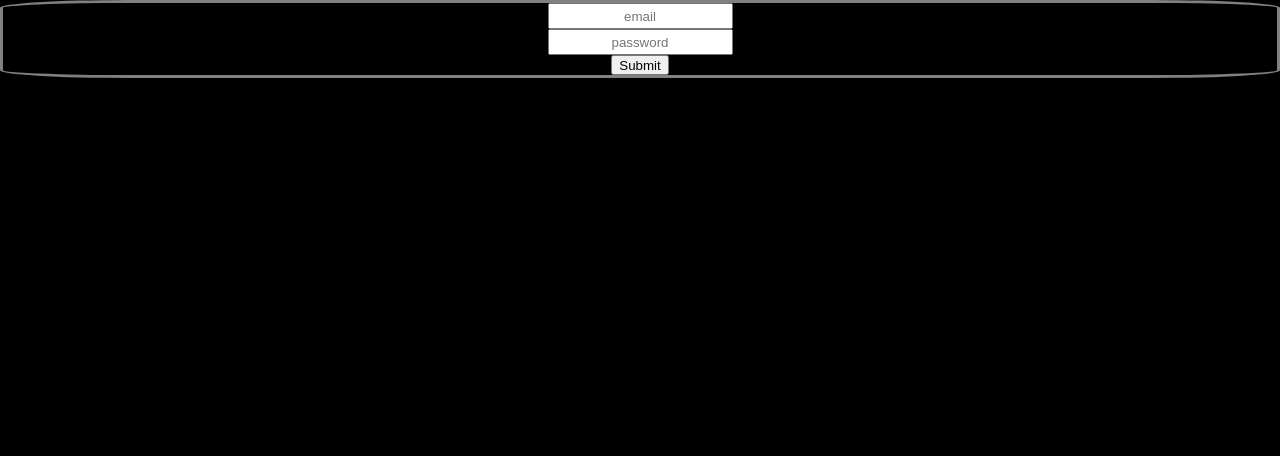
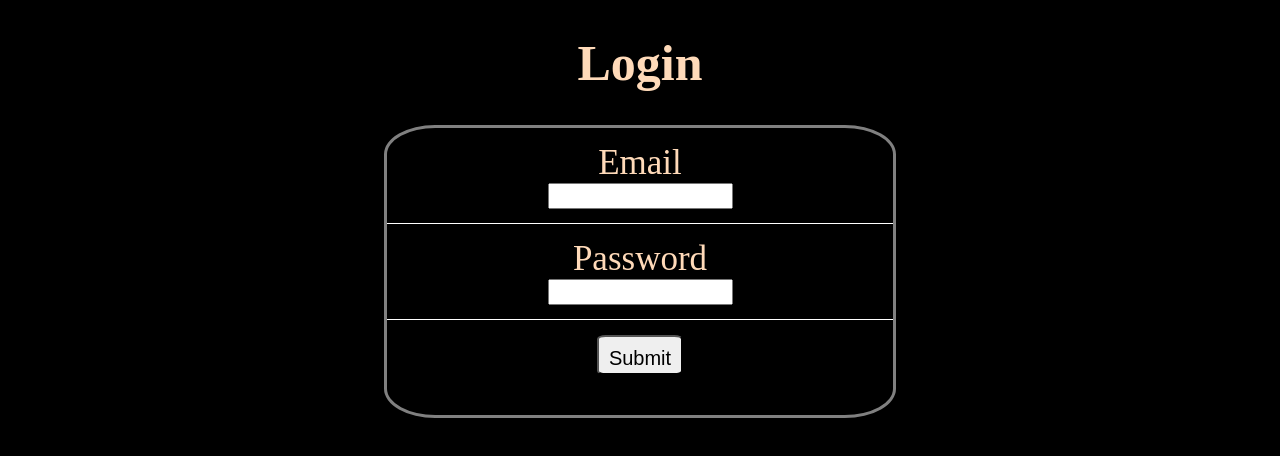
Before and after one commit to AFFAN-AHMAD/Digiaccel-Assignment, a React (Create React App) app in the folder client/: page /login in a window 1280 px wide. Shown: the top 456 px of the page. Built offline with nearby package versions, Linux system fonts and the light colour scheme.

Commit message:
added:css of login page

```diff
--- a/client/src/pages/login/Login.jsx
+++ b/client/src/pages/login/Login.jsx
@@ -4,6 +4,7 @@ import { useEffect } from "react";
 import { useDispatch, useSelector } from "react-redux";
 import { Navigate, useNavigate } from "react-router";
 import { userLogin, verifyRole } from "../../redux/user/action";
+import styles from "./login.module.css";
 const Login = () => {
   const navigate = useNavigate();
   const dispatch = useDispatch();
@@ -41,21 +42,22 @@ const Login = () => {
     }
   }, [role]);
   return (
-    <>
+    <div className={styles.container}>
+      <h1>Login</h1>
       <form onSubmit={handleSubmit}>
-        <input
-          type="text"
-          placeholder="email"
-          onChange={(e) => setEmail(e.target.value)}
-        />
-        <input
-          type="text"
-          placeholder="password"
-          onChange={(e) => setPassword(e.target.value)}
-        />
-        <input type="submit" />
+        <div className={styles.inputContainers}>
+          <label>Email</label>
+          <input type="text" onChange={(e) => setEmail(e.target.value)} />
+        </div>
+        <div className={styles.inputContainers}>
+          <label>Password</label>
+          <input type="text" onChange={(e) => setPassword(e.target.value)} />
+        </div>{" "}
+        <div className={styles.inputContainers} style={{ border: "none" }}>
+          <input type="submit" style={{height:'40px',padding:"10px",fontSize:"20px",borderRadius:"10%"}} />
+        </div>
       </form>
-    </>
+    </div>
   );
 };
 
--- /dev/null
+++ b/client/src/pages/login/login.module.css
@@ -0,0 +1,41 @@
+.container {
+    /* border: 1px solid red; */
+    margin: 0px auto;
+    text-align: center;
+    width: 40%;
+}
+
+h1 {
+    font-size: 50px;
+}
+
+form {
+    border: 3px solid gray;
+    /* height: 400px; */
+    border-radius: 10%;
+}
+
+.inputContainers {
+    display: block;
+    gap: 10px;
+    margin-top: 10px;
+    text-align: center;
+    border-bottom: 1px solid white;
+    padding: 5px 5px 10px;
+    height: 70px
+}
+
+label {
+    height: 30px;
+    font-size: 35px;
+    /* width: 50%; */
+}
+
+input,
+select {
+    /* width:120px; */
+    text-align: center;
+    display: block;
+    margin: auto;
+    height: 20px;
+}
--- a/client/src/pages/signup/Signup.jsx
+++ b/client/src/pages/signup/Signup.jsx
@@ -52,9 +52,17 @@ const Signup = () => {
             <option value={"user"}>User</option>
           </select>
         </div>
-        <div className={styles.inputContainers} style={{ border: 'none' }}>
+        <div className={styles.inputContainers} style={{ border: "none" }}>
           {/* <label></label> */}
-          <input type="submit" />
+          <input
+            type="submit"
+            style={{
+              height: "40px",
+              padding: "10px",
+              fontSize: "20px",
+              borderRadius: "10%",
+            }}
+          />
         </div>
       </form>
     </div>
```
